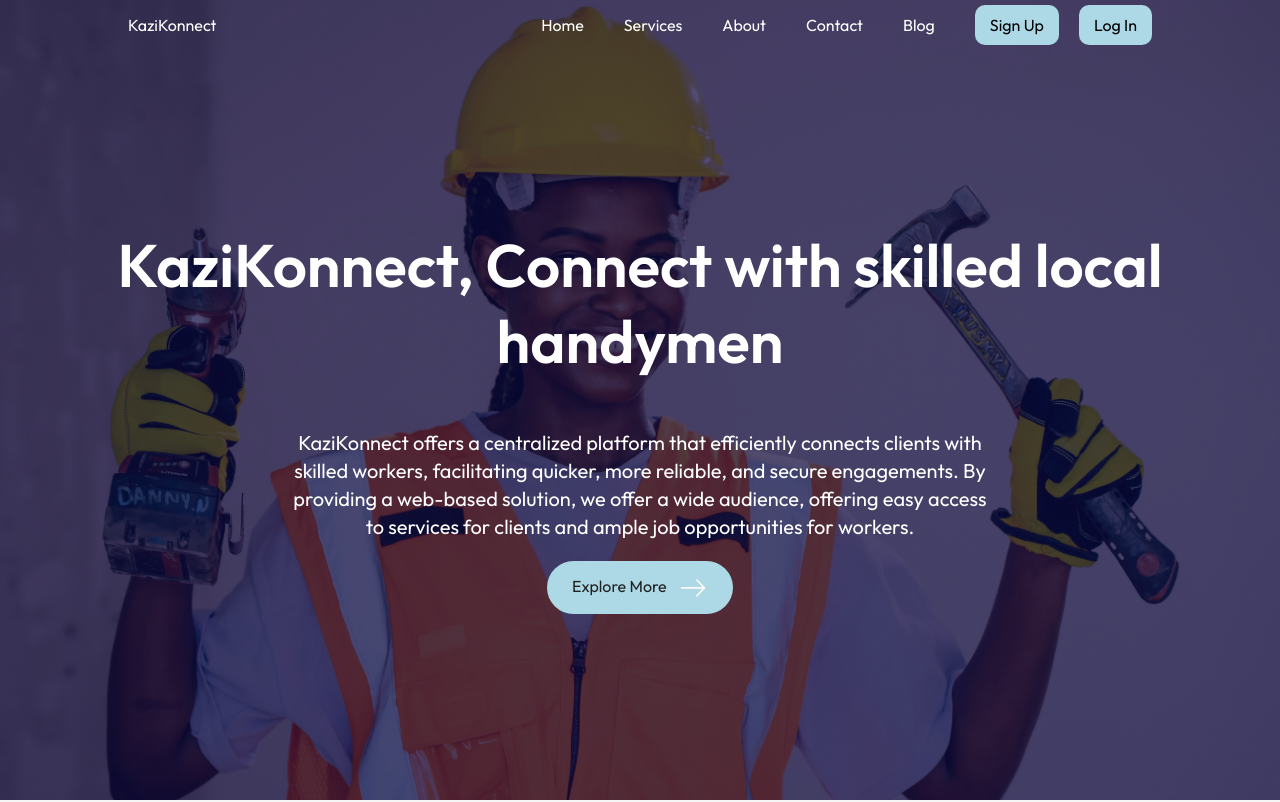
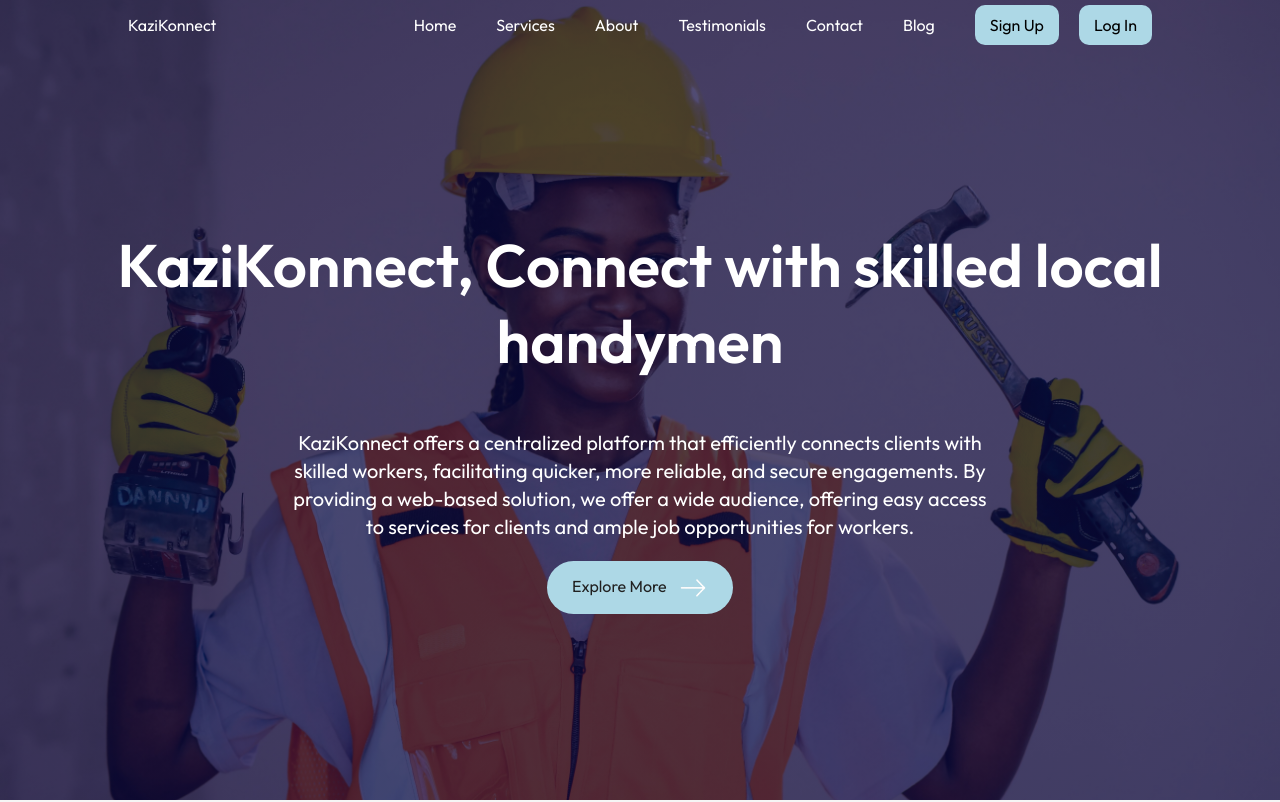
Before and after one commit to Rayyaan1/KaziConnect, a React (Create React App) app: page / in a window 1280 px wide. Shown: the top 802 px of the page. Built offline with nearby package versions, Linux system fonts and the light colour scheme.

Commit message:
Add scroll-Link to the Navlink

```diff
--- a/src/Components/About.js
+++ b/src/Components/About.js
@@ -2,7 +2,7 @@
 import './About.css'
 const About = ({subTitle, title}) => {
   return (
-    <div className='about title'>
+    <div id='abouts' className='about title'>
       <p>{subTitle}</p>
       <h2>{title}</h2>
       <div className='about-left'>
--- a/src/Components/App.js
+++ b/src/Components/App.js
@@ -9,6 +9,7 @@
 import Services from './Services';
 import BlogPage from './blogPage';
 import PostPage from './Postpage';
+import Testimonials from './Testimonials';
 
 const App = () => {
   return (
@@ -18,6 +19,7 @@
         <Route path="#services" element={<Services />} />
         <Route path="/about" element={<About />} />
         <Route path="/contact" element={<Contact />} />
+        <Route path='/testimonials' element={<Testimonials/>}/>
         <Route path="/blogPage" element={<BlogPage />} />
         <Route path="/post/:id" element={<PostPage />} />
         <Route path="/register/customer" element={<CustomerRegister />} />
--- a/src/Components/Home.js
+++ b/src/Components/Home.js
@@ -9,36 +9,31 @@
 import Testimonials from './Testimonials';
 import Contact from './Contact';
 import Footer from './Footer';
+
 const Home = () => {
   return (
     <div className="home-page">
-       <Navbar/>
-
-
-      <div className='home-content'>
+      <Navbar />
+      <div className='home-content' id="home">
         <div className='welcome-section'>
           <h1>KaziKonnect, Connect with skilled local handymen</h1>
-          <p>KaziKonnect offers a centralized platform that efficiently connects clients with skilled workers, facilitating quicker, more reliable, and
-              secure engagements. By providing a web-based solution, we offer a wide audience, offering easy access to services for clients and ample
-              job opportunities for workers.
-          </p>
+          <p>KaziKonnect offers a centralized platform that efficiently connects clients with skilled workers, facilitating quicker, more reliable, and secure engagements. By providing a web-based solution, we offer a wide audience, offering easy access to services for clients and ample job opportunities for workers.</p>
           <button className='btn'>Explore More <img src="/white-arrow.png" alt="" /></button>
-
         </div>
       </div>
       <div className='container'>
         <Title subTitle='Our Services' title='What we Offer' />
-        <Services />
+        <Services id="services" />
         <Title subTitle='About Kazi Konnect' title='Offering you quality services in your home' />
         <br />
         <br />
-        <Programs />
-        <Title subTitle='Testimonials' title='What Our clients Say' />
+        <Programs/>
+        <Title subTitle='Testimonials' title='What Our clients Say'/>
         <Testimonials />
-    </div>
-    <Title subTitle='Contact Us' title='Get in Touch' />
-    <Contact />
-    <Footer />
+      </div>
+      <Title subTitle='Contact Us' title='Get in Touch' id="contact"/>
+      <Contact />
+      <Footer />
     </div>
   );
 };
--- a/src/Components/Navbar.js
+++ b/src/Components/Navbar.js
@@ -1,34 +1,47 @@
 import React, { useEffect, useState } from 'react';
-import { Link } from 'react-router-dom';
+import { Link as ScrollLink } from 'react-scroll';
+import { Link as RouterLink } from 'react-router-dom';
 import './Navbar.css';
-import './index.css'
+import './index.css';
 
 const Navbar = () => {
-    const [sticky, setSticky] = useState(false);
+  const [sticky, setSticky] = useState(false);
 
-    useEffect(() =>{
-      window.addEventListener('scroll', ()=>{
-        window.scrollY > 40 ? setSticky(true) : setSticky(false)
-      })
-    },[]);
-
+  useEffect(() => {
+    window.addEventListener('scroll', () => {
+      window.scrollY > 40 ? setSticky(true) : setSticky(false);
+    });
+  }, []);
 
   return (
-    <nav className={`container ${sticky? 'dark-nav': ''}`}>
+    <nav className={`container ${sticky ? 'dark-nav' : ''}`}>
       <div className="logo">
-        <Link to="/">KaziKonnect</Link>
+        <ScrollLink to="home" smooth={true} offset={0} duration={500}>KaziKonnect</ScrollLink>
       </div>
       <ul className="nav-links">
-        <li><Link to='home' smooth={true} offset={0} duration={500}>Home</Link></li>
-        <li><Link to='services' smooth={true} offset={0} duration={500}>Services</Link></li>
-        <li><Link to='about' smooth={true} offset={0} duration={500}>About</Link></li>
-        <li><Link to='contact' smooth={true} offset={0} duration={500}>Contact</Link></li>
-        <li><Link to="/blogPage">Blog</Link></li>
+        <li>
+          <ScrollLink to="home" smooth={true} offset={0} duration={500}>Home</ScrollLink>
+        </li>
+        <li>
+          <ScrollLink to="services" smooth={true} offset={-260} duration={500}>Services</ScrollLink>
+        </li>
+        <li>
+          <ScrollLink to="about" smooth={true} offset={-260} duration={500}>About</ScrollLink>
+        </li>
+        <li>
+          <ScrollLink to="testimonials" smooth={true} offset={-250} duration={500}>Testimonials</ScrollLink>
+        </li>
+        <li>
+          <ScrollLink to="contact" smooth={true} offset={-250} duration={500}>Contact</ScrollLink>
+        </li>
+        <li>
+          <ScrollLink to="blogPage" smooth={true} offset={0} duration={500}>Blog</ScrollLink>
+        </li>
         <li className="dropdown">
           <button className="dropbtn">Sign Up</button>
           <div className="dropdown-content">
-            <Link to="/register/customer">Customer</Link>
-            <Link to="/register/service-provider">Service Provider</Link>
+            <RouterLink to="/register/customer">Customer</RouterLink>
+            <RouterLink to="/register/service-provider">Service Provider</RouterLink>
           </div>
         </li>
         <button className="dropbtn">Log In</button>
--- a/src/Components/Programs.js
+++ b/src/Components/Programs.js
@@ -4,7 +4,7 @@
 
 const Programs = () => {
   return (
-    <div className='programs'>
+    <div id='about' className='programs'>
         <p className='paragraph'>
             Whether you need home maintenance, renovations, or specialized professional services, KaziKonnect connects you with trusted experts who are committed to excellence.
             Join us in transforming the way services are accessed and delivered.
--- a/src/Components/Testimonials.js
+++ b/src/Components/Testimonials.js
@@ -24,7 +24,7 @@
 
 
   return (
-    <div className='testimonials'>
+    <div id='testimonials' className='testimonials'>
         <img src="/next-icon.png" alt=""  className='next-icon'onClick=
         {slideForward} />
         <img src="/back-icon.png" alt="" className='back-icon' onClick=
```
